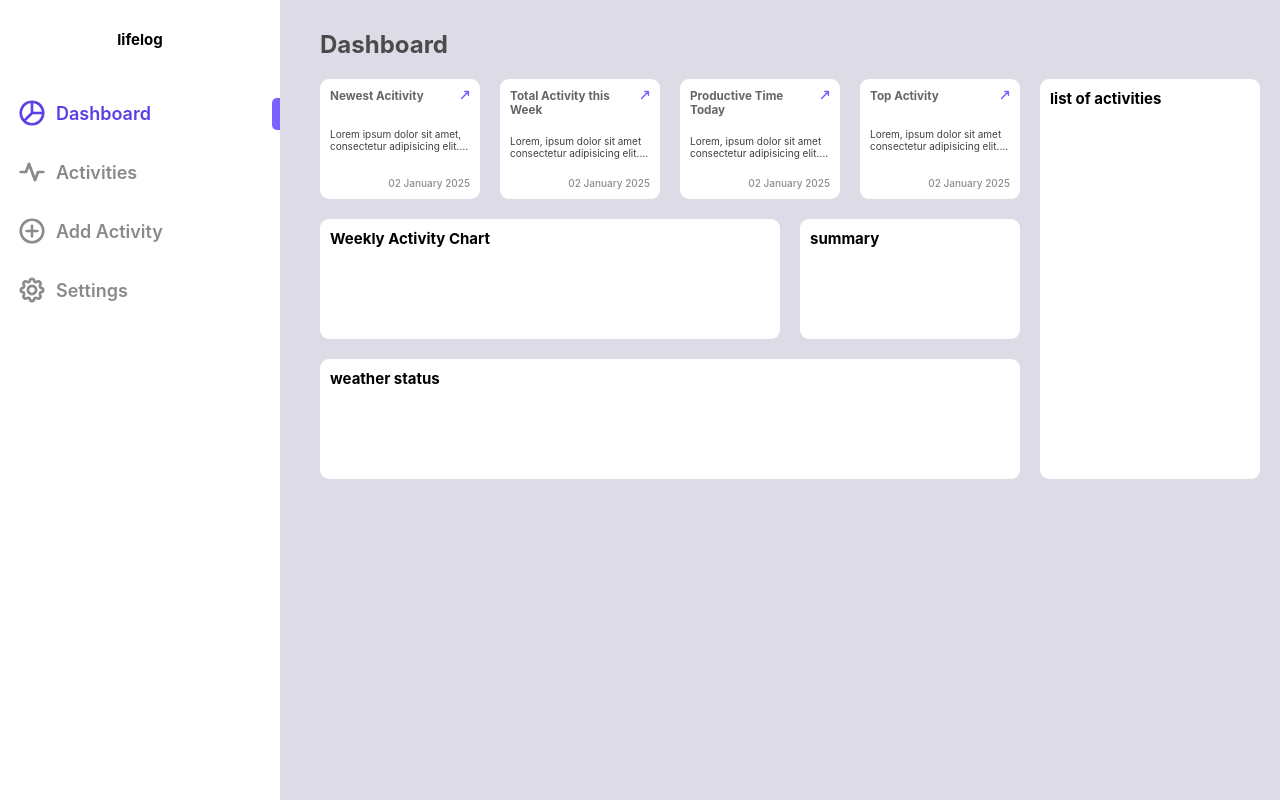
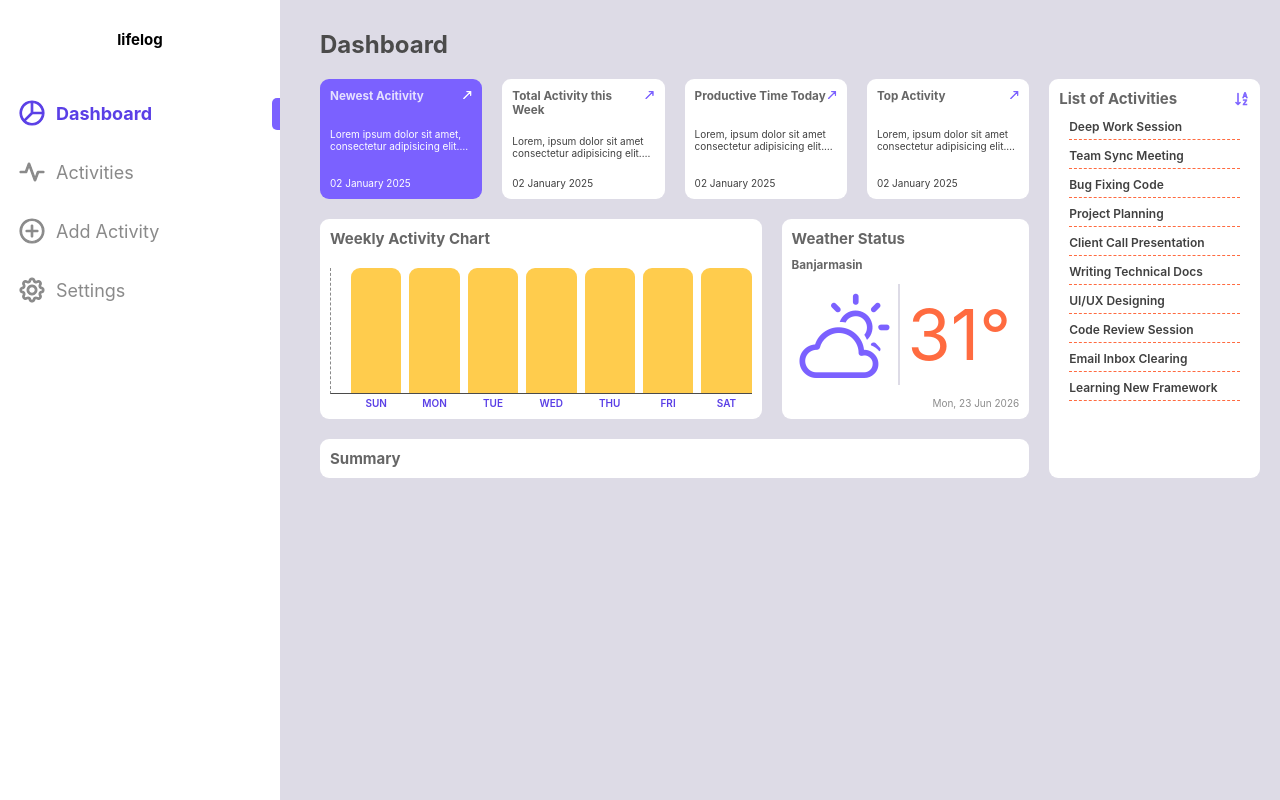
Before and after one commit to fahri238/Lifelog, a plain HTML site: page index.html in a window 1280 px wide. Drawn offline with nearby package versions, Linux system fonts and the light colour scheme.

Commit message:
feat: create card chart, weater, list of activities and styling it

```diff
--- a/index.html
+++ b/index.html
@@ -44,66 +44,102 @@
       <div class="dashboard-container">
         <ul class="cards">
           <li class="card">
-            <div class="card--header">
-              <h3 class="card--title">Newest Acitivity</h3>
+            <div class="card__header">
+              <h3 class="card__title">Newest Acitivity</h3>
               <i class="bi bi-arrow-up-right card-btn--detail"></i>
             </div>
-            <p class="card--description">
+            <p class="card__description">
               Lorem ipsum dolor sit amet, consectetur adipisicing elit.
               Assumenda doloribus qui, est facere, nihil veniam iste nostrum
               nisi alias consequuntur commodi quis officia nemo magnam, ipsam
               asperiores a consectetur nesciunt!
             </p>
-            <p class="card--date-create">02 January 2025</p>
+            <p class="card__date-create">02 January 2025</p>
           </li>
           <li class="card">
-            <div class="card--header">
-              <h3 class="card--title">Total Activity this Week</h3>
+            <div class="card__header">
+              <h3 class="card__title">Total Activity this Week</h3>
               <i class="bi bi-arrow-up-right card-btn--detail"></i>
             </div>
-            <p class="card--description">
+            <p class="card__description">
               Lorem, ipsum dolor sit amet consectetur adipisicing elit. Eligendi
               eum tempore vero. Sunt enim aut quod.
             </p>
-            <p class="card--date-create">02 January 2025</p>
+            <p class="card__date-create">02 January 2025</p>
           </li>
           <li class="card">
-            <div class="card--header">
-              <h3 class="card--title">Productive Time Today</h3>
+            <div class="card__header">
+              <h3 class="card__title">Productive Time Today</h3>
               <i class="bi bi-arrow-up-right card-btn--detail"></i>
             </div>
-            <p class="card--description">
+            <p class="card__description">
               Lorem, ipsum dolor sit amet consectetur adipisicing elit. Eligendi
               eum tempore vero. Sunt enim aut quod.
             </p>
-            <p class="card--date-create">02 January 2025</p>
+            <p class="card__date-create">02 January 2025</p>
           </li>
           <li class="card">
-            <div class="card--header">
-              <h3 class="card--title">Top Activity</h3>
+            <div class="card__header">
+              <h3 class="card__title">Top Activity</h3>
               <i class="bi bi-arrow-up-right card-btn--detail"></i>
             </div>
-            <p class="card--description">
+            <p class="card__description">
               Lorem, ipsum dolor sit amet consectetur adipisicing elit. Eligendi
               eum tempore vero. Sunt enim aut quod.
             </p>
-            <p class="card--date-create">02 January 2025</p>
+            <p class="card__date-create">02 January 2025</p>
           </li>
         </ul>
 
-
         <!-- card-content -->
         <div class="card-content card-activity">
-          <h2>Weekly Activity Chart</h2>
+          <h2 class="card__title">Weekly Activity Chart</h2>
+          <ul class="activity-bar">
+            <li class="bar"><p>SUN</p></li>
+            <li class="bar"><p>MON</p></li>
+            <li class="bar"><p>TUE</p></li>
+            <li class="bar"><p>WED</p></li>
+            <li class="bar"><p>THU</p></li>
+            <li class="bar"><p>FRI</p></li>
+            <li class="bar"><p>SAT</p></li>
+          </ul>
         </div>
+
+        <!-- weather -->
+        <div class="card-content card-weather">
+          <h2 class="card__title">Weather Status</h2>
+          <div class="weather-content">
+            <h3 class="weather-city">Banjarmasin</h3>
+            <div class="weather-info">
+              <i class="bi bi-cloud-sun weather-icon"></i>
+              <p class="weather-status">31°</p>
+            </div>
+            <p class="weather-today">Mon, 23 Jun 2026</p>
+          </div>
+        </div>
+
+        <!-- lis of activities -->
+        <div class="card-content card-activities">
+          <div class="activities-header">
+            <h2 class="card__title">List of Activities</h2>
+            <i class="bi bi-sort-alpha-down activities--sort"></i>
+          </div>
+          <ul class="activities-list">
+            <li class="activity">Deep Work Session</li>
+            <li class="activity">Team Sync Meeting</li>
+            <li class="activity">Bug Fixing Code</li>
+            <li class="activity">Project Planning</li>
+            <li class="activity">Client Call Presentation</li>
+            <li class="activity">Writing Technical Docs</li>
+            <li class="activity">UI/UX Designing</li>
+            <li class="activity">Code Review Session</li>
+            <li class="activity">Email Inbox Clearing</li>
+            <li class="activity">Learning New Framework</li>
+          </ul>
+        </div>
+
         <div class="card-content card-summary">
-          <h2>summary</h2>
-        </div>
-        <div class="card-content card-weather">
-          <h2>weather status</h2>
-        </div>
-        <div class="card-content card-activities">
-          <h2>list of activities</h2>
+          <h2 class="card__title">Summary</h2>
         </div>
       </div>
     </section>
--- a/style.css
+++ b/style.css
@@ -83,6 +83,7 @@ body {
   align-items: center;
   text-decoration: none;
   color: var(--color-neutral-3);
+  font-weight: var(--font-weight-default);
 }
 
 .menu--icon {
@@ -91,6 +92,7 @@ body {
 }
 .menu__focus {
   color: var(--color-primary-darker);
+  font-weight: var(--font-weight-bold);
 }
 
 .menu__focus::after {
@@ -121,22 +123,21 @@ body {
   grid-template-columns: repeat(4, 1fr);
   gap: 20px;
   list-style: none;
-  color: #404040;
   height: 120px;
 
   grid-area: 1/1/2/4;
 }
 
-.card--header {
+.card__header {
   display: flex;
   justify-content: space-between;
 }
 
-.card--title {
+.card__title {
   opacity: 0.8;
 }
 
-.card--description {
+.card__description {
   display: -webkit-box;
   -webkit-line-clamp: 2;
   -webkit-box-orient: vertical;
@@ -145,8 +146,8 @@ body {
 }
 
 .card-btn--detail {
-  -webkit-text-stroke: 0.8px;
-  color: #7b61ff;
+  -webkit-text-stroke: 0.6px;
+  color: var(--color-primary);
 }
 
 .card--date-create {
@@ -171,6 +172,15 @@ body {
   box-shadow: 3px 5px 12px rgba(0, 0, 0, 0.1);
 }
 
+.card:first-child {
+  background-color: var(--color-primary);
+  color: var(--color-neutral-2);
+}
+
+.card:first-child .card-btn--detail {
+  color: var(--color-neutral-2);
+}
+
 /* card content */
 .card-content {
   border-radius: var(--border-radius-default);
@@ -181,21 +191,128 @@ body {
 .dashboard-container {
   display: grid;
   grid-template-columns: repeat(4, 1fr);
-  grid-template-rows: repeat(3, 1fr);
+  grid-template-rows: repeat(3, auto);
   column-gap: 20px;
   row-gap: 20px;
   margin-top: 20px;
+  color: #404040;
 }
 
 .card-activity {
   grid-area: 2/1/3/3;
+  height: 200px;
 }
-.card-summary {
+
+/* chart */
+
+.activity-bar {
+  display: flex;
+  gap: 8px;
+  height: 70%;
+  width: 100%;
+  list-style: none;
+  border-left: 1px dashed var(--color-neutral-3);
+  margin-top: 20px;
+  padding-left: 20px;
+  border-bottom: 1px double var(--color-neutral-4);
+  /* background-color: red; */
+}
+
+.bar {
+  height: 100%;
+  width: 100%;
+  border-radius: var(--border-radius-default) var(--border-radius-default) 0 0;
+  background-color: var(--color-tertiary);
+  position: relative;
+  transform-origin: bottom;
+  transition: all 0.3s ease;
+}
+.bar:hover {
+  cursor: pointer;
+  transform: scale(1.04, 1.06);
+  box-shadow: 3px 5px 12px rgba(0, 0, 0, 0.1);
+}
+
+.bar p {
+  font-weight: var(--font-weight-semi-bold);
+  color: var(--color-primary-darker);
+  position: absolute;
+  bottom: -16px;
+  left: 50%;
+  transform: translateX(-50%);
+}
+
+/* weather */
+.card-weather {
   grid-area: 2/3/3/4;
 }
-.card-weather {
-  grid-area: 3/1/4/4;
+
+.weather-content {
+  display: flex;
+  flex-direction: column;
 }
+.weather-city {
+  padding-top: 10px;
+  opacity: 0.8;
+}
+
+.weather-info {
+  display: flex;
+  justify-content: center;
+  align-items: center;
+}
+
+.weather-icon {
+  font-size: 90px;
+  align-self: center;
+  padding: 8px;
+  color: var(--color-primary);
+}
+
+.weather-status {
+  font-size: 70px;
+  border-left: 2px solid var(--color-neutral-1);
+  padding: 8px;
+  color: var(--color-secondary);
+}
+
+.weather-today {
+  grid-area: 3/2/3/3;
+  align-self: end;
+  opacity: 0.6;
+}
+
+/* list of activities */
 .card-activities {
   grid-area: 1/4/4/5;
 }
+
+.activities-header {
+  display: flex;
+  justify-content: space-between;
+}
+
+.activities--sort {
+  color: var(--color-primary);
+  font-size: 16px;
+  -webkit-text-stroke: 0.6px;
+}
+
+.activities-list {
+  padding: 10px;
+  display: flex;
+  flex-direction: column;
+  gap: 8px;
+  list-style: none;
+}
+
+.activity{
+  font-size: 1.2rem;
+  border-bottom: dashed 1px var(--color-secondary);
+  padding-bottom: 5px;
+  font-weight: var(--font-weight-semi-bold);
+}
+
+.card-summary {
+  grid-area: 3/1/4/4;
+}
```
